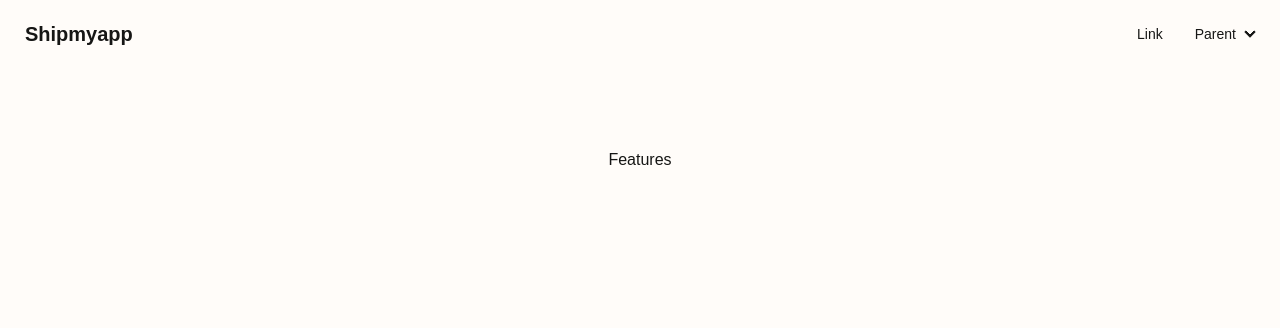
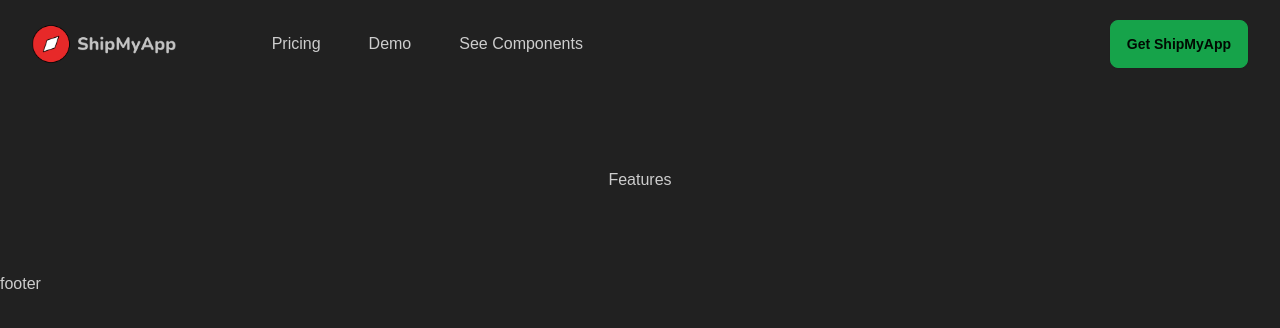
Before and after one commit to iamdipankarj/shipmyapp, a Next.js app: page /features in a window 1280 px wide. Shown: the top 328 px of the page. Built offline with nearby package versions, Linux system fonts and the light colour scheme; a web font is replaced by a local one.

Commit message:
feat: add basic header

```diff
--- a/src/app/layout.tsx
+++ b/src/app/layout.tsx
@@ -5,6 +5,7 @@ import { cn } from "@/lib/utils";
 import { Header } from "@/components/header";
 import { Toaster } from 'sonner';
 import { getMetaData, getStructuredData } from "@/lib/seo";
+import { Footer } from "@/components/footer";
 
 const fontSans = FontSans({
   subsets: ["latin"],
@@ -19,7 +20,7 @@ export default function RootLayout({
   children: React.ReactNode;
 }>) {
   return (
-    <html lang="en" suppressHydrationWarning data-theme="signal">
+    <html lang="en" suppressHydrationWarning data-theme="halloween">
       <head>
         <link rel="mask-icon" href="/safari-pinned-tab.svg" color="#41c289" />
         <script
@@ -36,6 +37,7 @@ export default function RootLayout({
           position="top-center"
           richColors
         />
+        <Footer />
       </body>
     </html>
   );
--- /dev/null
+++ b/src/components/footer.tsx
@@ -0,0 +1,3 @@
+export function Footer() {
+  return "footer"
+}
--- a/src/components/header.tsx
+++ b/src/components/header.tsx
@@ -1,27 +1,22 @@
+import Link from "next/link";
+import { Logo } from "@/components/logo";
+
 export function Header() {
   return (
-    <header>
-      <div className="navbar bg-base-100">
-        <div className="flex-1">
-          <a href="/" className="btn btn-ghost font-bold text-xl">Shipmyapp</a>
-        </div>
-        <div className="flex-none">
-          <ul className="menu menu-horizontal px-1">
-            <li><a>Link</a></li>
-            <li>
-              <details>
-                <summary>
-                  Parent
-                </summary>
-                <ul className="p-2 bg-base-100 rounded-t-none">
-                  <li><a>Link 1</a></li>
-                  <li><a>Link 2</a></li>
-                </ul>
-              </details>
-            </li>
-          </ul>
-        </div>
+    <header className="max-w-7xl mx-auto px-8 py-5 flex items-center">
+      <Logo />
+      <div className="w-full flex items-center pl-12 md:pl-24 gap-4 md:gap-12">
+        <Link className="link link-hover" href="#pricing">
+          Pricing
+        </Link>
+        <Link className="link link-hover hidden sm:inline" href="#demo">
+          Demo
+        </Link>
+        <Link className="link link-hover" href="#components">
+          See Components
+        </Link>
       </div>
+      <button className="btn btn-success">Get ShipMyApp</button>
     </header>
   )
 }
--- /dev/null
+++ b/src/components/logo.tsx
@@ -0,0 +1,24 @@
+import { cn } from "@/lib/utils";
+import Image from "next/image";
+import Link from "next/link";
+
+interface LogoProps extends React.AnchorHTMLAttributes<HTMLAnchorElement> {
+}
+
+export function Logo({
+  className
+}: LogoProps) {
+  return (
+    <Link className={cn(className)} href="/">
+      <Image
+        src="/logo.png"
+        alt="ShipMyApp"
+        className="w-28 md:w-48"
+        width={1675}
+        height={512}
+        layout="fixed"
+        priority
+      />
+    </Link>
+  )
+}
```
Also changed, not shown: public/logo.png (added).
